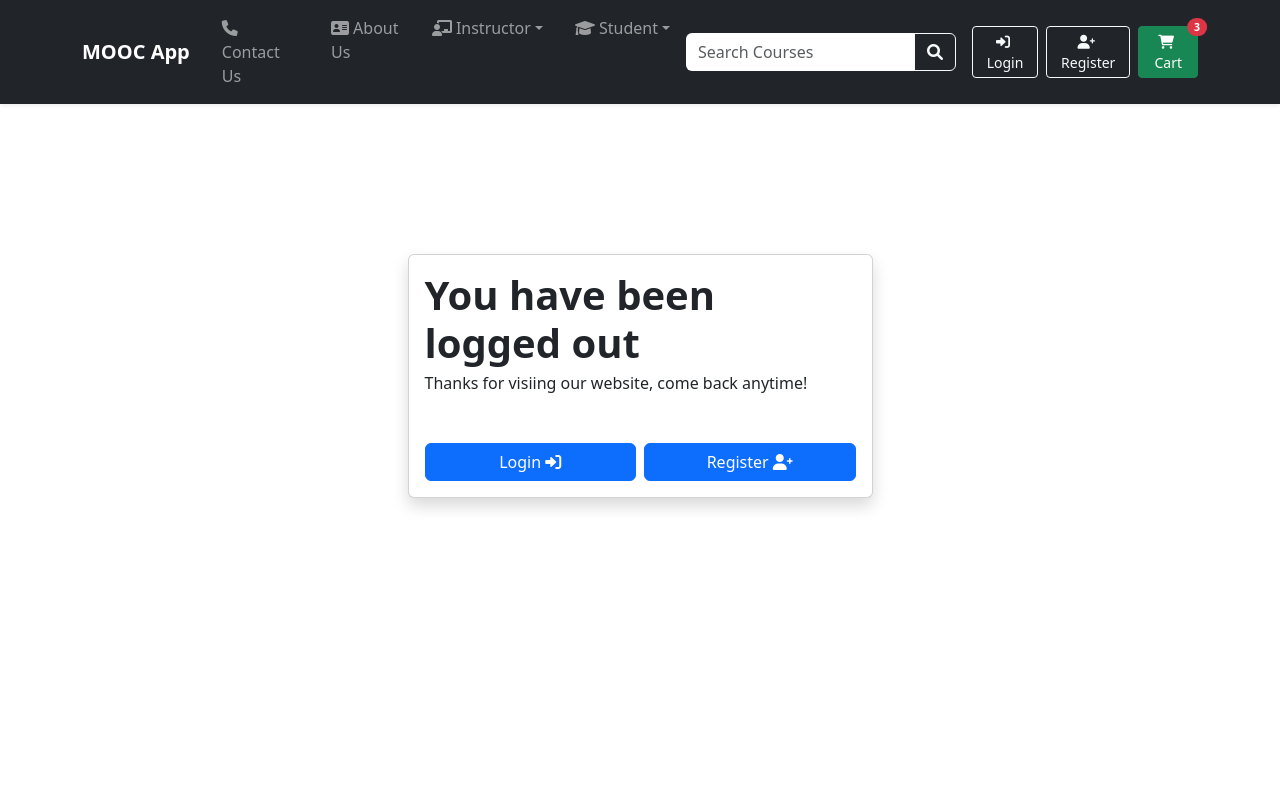
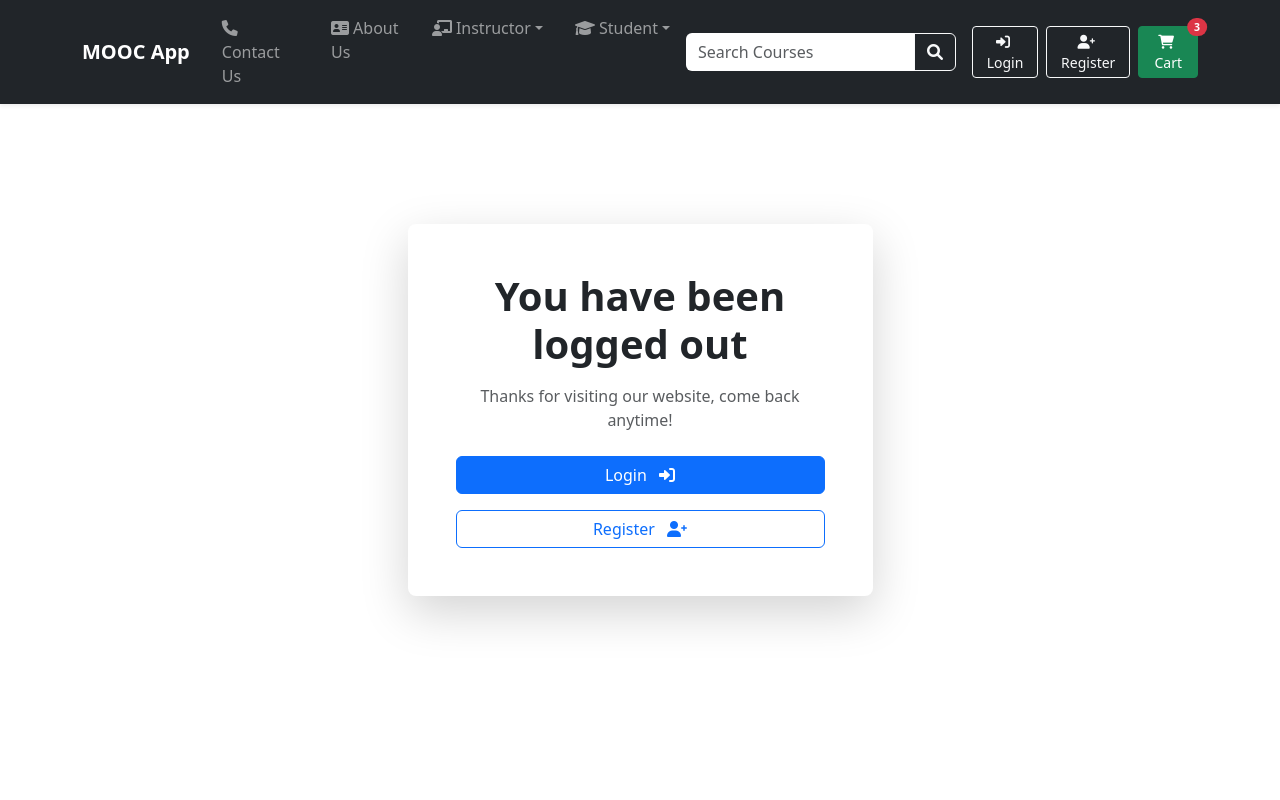
Before and after one commit to kalvincalimag/django-drf-react-mooc, a React (Vite) app in the folder frontend/: page /logout in a window 1280 px wide. Shown: the top 800 px of the page. Built offline with nearby package versions, Linux system fonts and the light colour scheme; what simple-zustand-devtools would draw is missing.

Commit message:
minor ui tweaks

```diff
--- a/frontend/src/views/auth/Logout.jsx
+++ b/frontend/src/views/auth/Logout.jsx
@@ -1,40 +1,33 @@
-import React, {useEffect} from 'react'
-import BaseHeader from '../partials/BaseHeader'
-import BaseFooter from '../partials/BaseFooter'
-import {logout} from '../../utils/auth'
-import { Link } from 'react-router-dom'
+import React, { useEffect } from 'react';
+import { Link } from 'react-router-dom';
+import BaseHeader from '../partials/BaseHeader';
+import BaseFooter from '../partials/BaseFooter';
+import { logout } from '../../utils/auth';
 
 function Logout() {
-
   useEffect(() => {
     logout();
-  }, [])
+  }, []);
 
   return (
     <>
       <BaseHeader />
 
-      <section className="container d-flex flex-column vh-100" style={{ marginTop: "150px" }}>
-        <div className="row align-items-center justify-content-center g-0 h-lg-100 py-8">
-          <div className="col-lg-5 col-md-8 py-8 py-xl-0">
-            <div className="card shadow">
-              <div className="card-body p-6">
-                <div className="mb-4">
-                  <h1 className="mb-1 fw-bold">You have been logged out</h1>
-                  <span>
-                    Thanks for visiing our website, come back anytime!
-                  </span>
+      <section className="container d-flex flex-column vh-100" style={{ marginTop: "120px" }}>
+        <div className="row align-items-center justify-content-center g-0 h-lg-100 py-6">
+          <div className="col-lg-5 col-md-8 py-6">
+            <div className="card shadow-lg border-0 rounded-3">
+              <div className="card-body p-5 text-center">
+                <h1 className="fw-bold mb-3">You have been logged out</h1>
+                <p className="text-muted">Thanks for visiting our website, come back anytime!</p>
+                <div className="d-grid gap-3 mt-4">
+                  <Link to="/login" className="btn btn-primary">
+                    Login <i className="fas fa-sign-in-alt ms-2"></i>
+                  </Link>
+                  <Link to="/register" className="btn btn-outline-primary">
+                    Register <i className="fas fa-user-plus ms-2"></i>
+                  </Link>
                 </div>
-                <form className="needs-validation mt-5" noValidate="">
-                  <div className="d-grid d-flex">
-                    <Link to={`/login/`} className="btn btn-primary me-2 w-100">
-                      Login <i className='fas fa-sign-in-alt'></i>
-                    </Link>
-                    <Link to={`/register/`} className="btn btn-primary w-100">
-                      Register <i className='fas fa-user-plus'></i>
-                    </Link>
-                  </div>
-                </form>
               </div>
             </div>
           </div>
@@ -43,7 +36,7 @@ function Logout() {
 
       <BaseFooter />
     </>
-  )
+  );
 }
 
-export default Logout
+export default Logout;
```
